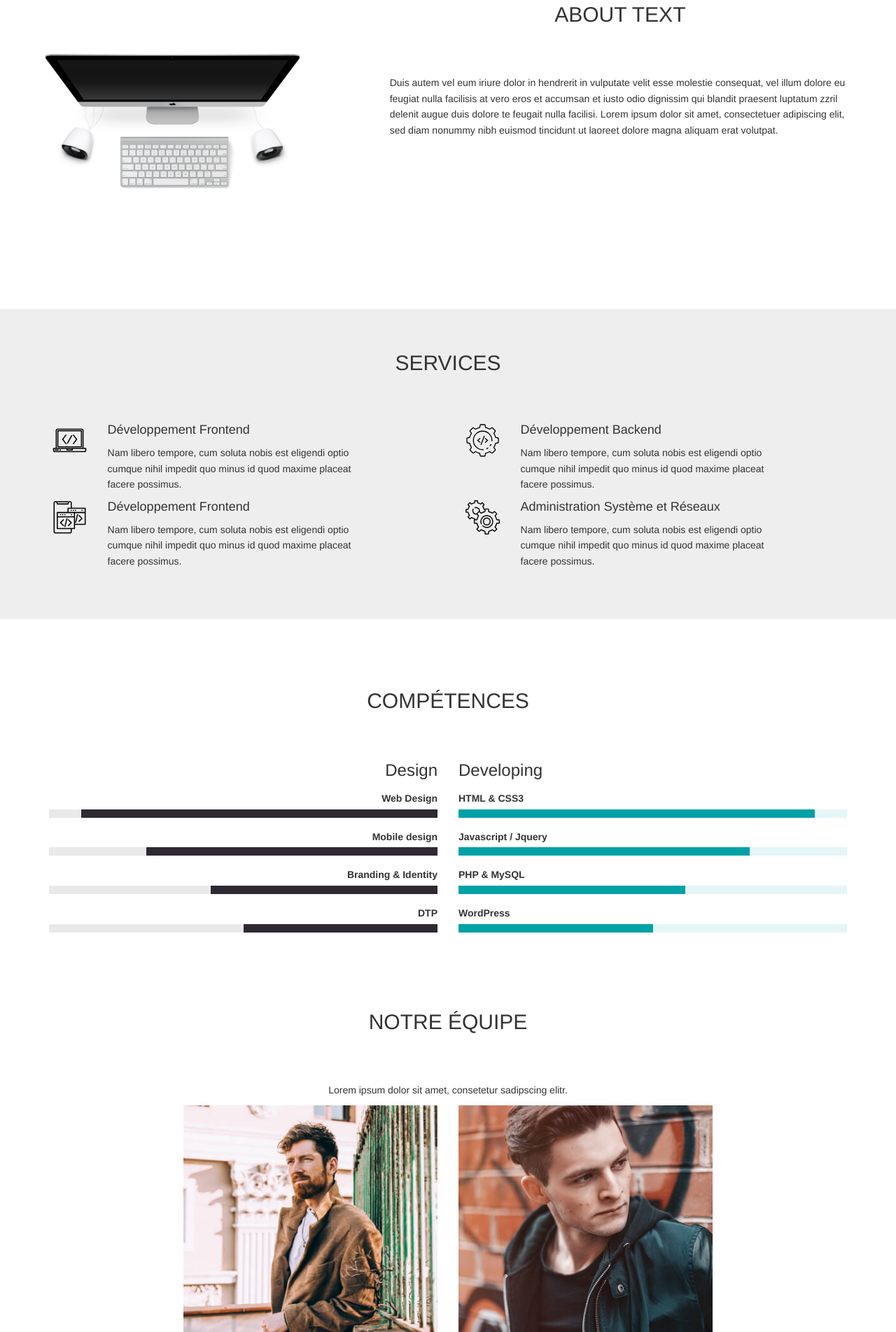
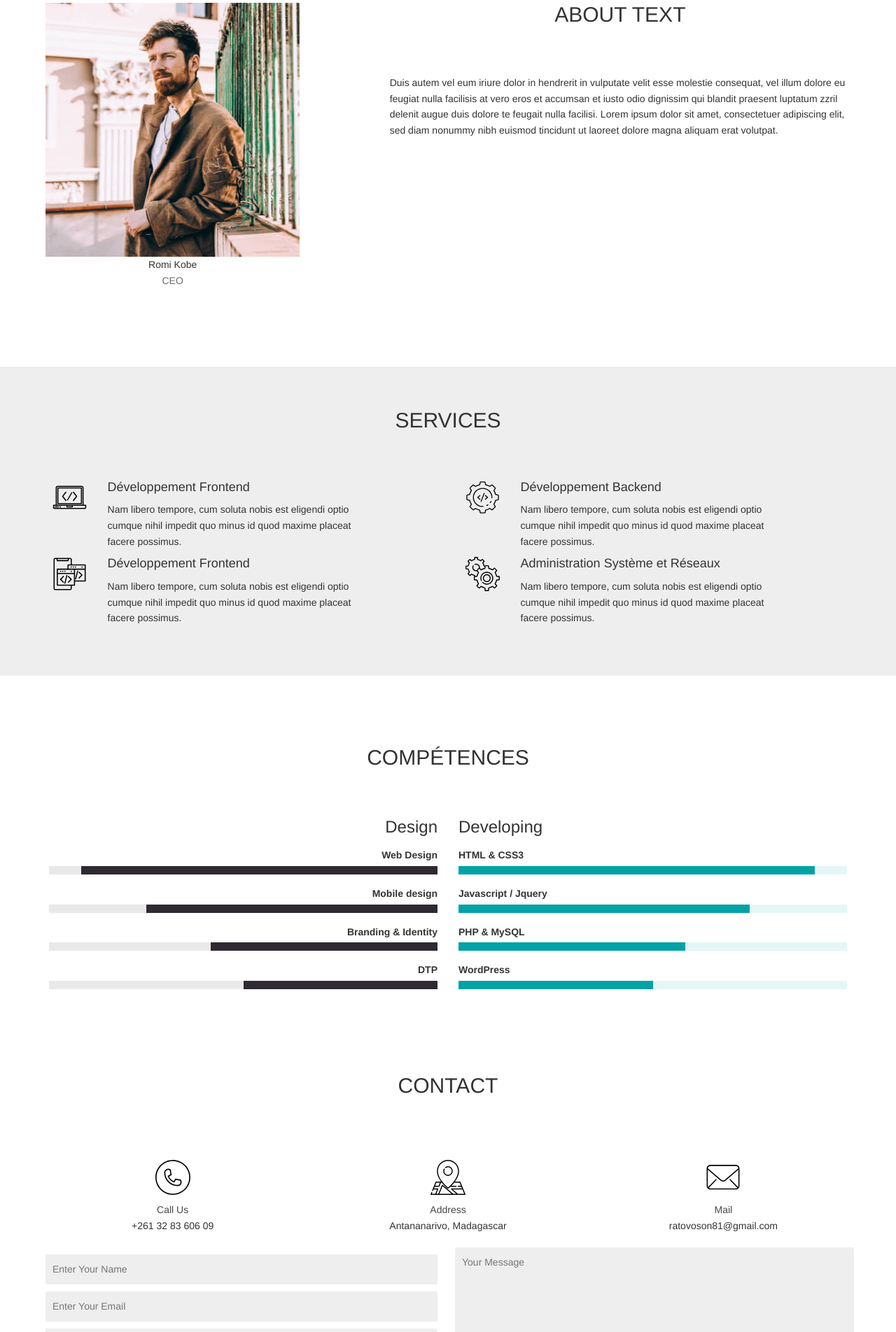
Before and after one commit to ratovoson81/portfolio, a plain HTML site: page index.html in a window 1280 px wide. Shown: the part 896-2800 px from the top of the page at 70% size. Drawn offline with nearby package versions, Linux system fonts and the light colour scheme.

Commit message:
init tony

```diff
--- a/index.html
+++ b/index.html
@@ -41,8 +41,18 @@
         <section class="intro " id="about-us">
             <div class="container">
                 <div class="row ">
-                    <div class="col-md-4">
-                        <img class="full-img" src="img/devices.png" height="50"><br/>
+                    <div class="col-md-4 team">
+                            <div class="hover-outer-box">
+                                <img src="img/Romi-Kobe.jpg" class="full-img">
+                                <div class="hover-inner-box">
+                                    <div class="hover-content">
+                                        <h3>Romi Kobe</h3>
+                                        <p>Lorem ipsum dolor sit amet, consetetur sadipscing elitr.</p>
+                                        <a href="#!" target="blank" rel="noopener"><img src="img/facebook-icon.svg" class="team-icon full-img"></a> <a href="#!" target="blank" rel="noopener"><img src="img/twitter-icon.svg" class="team-icon full-img"></a>
+                                    </div>
+                                </div>
+                            </div>
+                        <p class="team-name">Romi Kobe<br/><span class="position">CEO</span></p>
                     </div>
                     <div class="col-md-1"></div>
                     <div class="col-md-7">
@@ -203,47 +213,6 @@
 						</div>
             </div>
         </section>
-        <section class="portfolio" id="portfolio">
-            <div class="container">
-                <div class="row center-xs">
-                    <div class="col-md">
-                        <h2 class="section-title">Notre équipe</h2>
-                        <p>Lorem ipsum dolor sit amet, consetetur sadipscing elitr.</p>
-                    </div>
-                </div>
-            </div>
-            <div class="container">
-                <div class=" row team center-xs ">
-                    <div class="col-md-4 col-sm-12">
-                        <div class="hover-outer-box">
-                            <img src="img/Romi-Kobe.jpg" class="full-img">
-                            <div class="hover-inner-box">
-                                <div class="hover-content">
-                                    <h3>Romi Kobe</h3>
-                                    <p>Lorem ipsum dolor sit amet, consetetur sadipscing elitr.</p>
-                                    <a href="#!" target="blank" rel="noopener"><img src="img/facebook-icon.svg" class="team-icon full-img"></a> <a href="#!" target="blank" rel="noopener"><img src="img/twitter-icon.svg" class="team-icon full-img"></a>
-                                </div>
-                            </div>
-                        </div>
-                        <p class="team-name">Romi Kobe<br/><span class="position">CEO</span></p>
-                    </div>
-                    <div class="col-md-4 col-sm-12">
-                        <div class="hover-outer-box">
-                            <img src="img/Isaac-Desideria.jpg" class="full-img">
-                            <div class="hover-inner-box">
-                                <div class="hover-content">
-                                    <h3>Isaac Desideria</h3>
-                                    <p>Lorem ipsum dolor sit amet, consetetur sadipscing elitr.</p>
-                                    <a href="#!" target="blank" rel="noopener"><img src="img/facebook-icon.svg" class="team-icon full-img"></a> <a href="#!" target="blank" rel="noopener"><img src="img/twitter-icon.svg" class="team-icon full-img"></a>
-                                </div>
-                            </div>
-                        </div>
-                        <p class="team-name">Isaac Desideria<br/><span class="position">CTO</span></p>
-                    </div>
-                </div>
-            </div>
-            </section>
-        </section>
         <section class="contact" id="contact">
             <div class="container">
                 <div class="row center-xs">
@@ -282,7 +251,7 @@
                 </form>
             </div>
         </section>
-        </main>
+    </main>
     </div>
     <footer>
         <div class="container">
```
